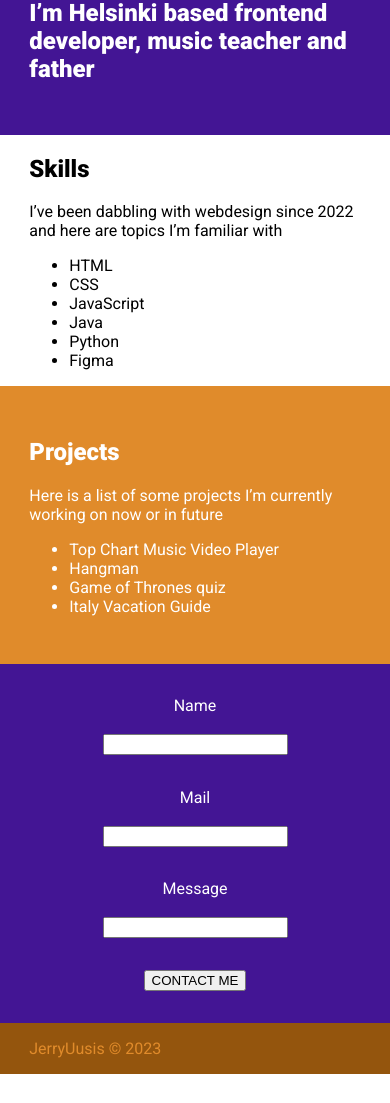
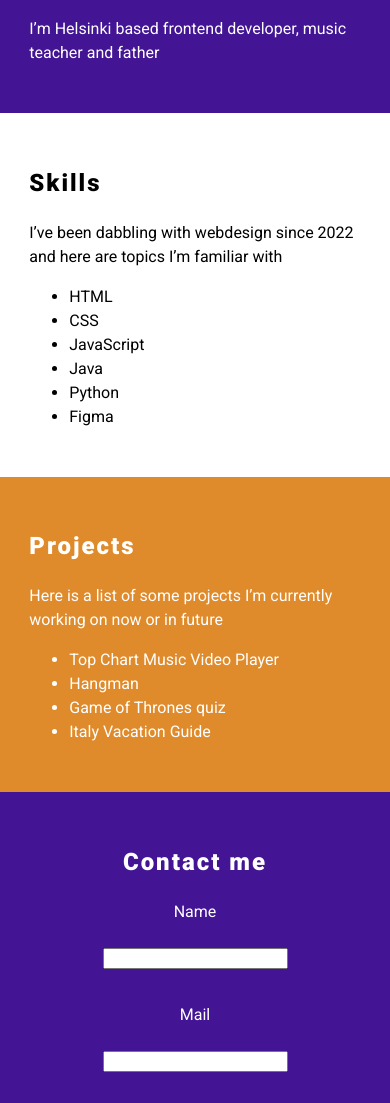
Before and after one commit to JerryUusis/portfolio-page, a plain HTML site: page index.html in a window 390 px wide. Shown: the part 636-1739 px from the top of the page. Before the commit the page ends 1710 px from the top, so only its background shows below. Drawn offline with Linux system fonts and the light colour scheme.

Commit message:
Centered hero section on mobile layouts and corrected some mistakes on index.html

```diff
--- a/Resources/style.css
+++ b/Resources/style.css
@@ -5,13 +5,34 @@
 body {
     margin: 0 auto;
     font-family: 'Roboto', sans-serif;
+    line-height: 1.5;
+}
+
+h1 {
+    letter-spacing: 3px;
+}
+
+h2 {
+    letter-spacing: 2px;
+}
+
+section {
+    padding: 2em 0;
 }
 
 input {
     max-width: 290px;
     align-self: center;
-    margin-bottom: 1em;
+    margin-bottom: .75em;
 }
+
+.row {
+    display: flex;
+    flex-direction: column;
+    align-items: center;
+}
+
+
 
 
 .img-container {
@@ -53,18 +74,13 @@ input {
     width: 100%;
 }
 
-.skills-section {
-    padding: 2em 0;
-}
 
 .projects-section {
-    padding: 2em 0;
     background-color: #E08B2B;
     color: #fff;
 }
 
 .contact-section {
-    padding: 2em 0;
     background-color: #431594;
 }
 
@@ -79,6 +95,7 @@ input {
 
 .btn {
     max-width: 290px;
+    padding: 1em 2.3em;
     align-self: center;
 }
 
@@ -108,5 +125,6 @@ input {
     .img-container {
         max-width: 400px;
         height: 650px;
+        margin-left: 2em;
     }
 }
--- a/index.html
+++ b/index.html
@@ -22,13 +22,13 @@
             <div class="img-container col"></div>
             <div class="hero-text-container col">
                 <h1>Yo I’m Jerry!</h1>
-                <h2>I’m Helsinki based frontend developer, music teacher and father</h2>
+                <p>I’m Helsinki based frontend developer, music teacher and father</p>
             </div>
         </div>
     </header>
-    <sections class="skills-section">
+    <section class="skills-section">
             <div class="container">
-            <h2>Skills</h2>
+            <h2 class=>Skills</h2>
             <p>I’ve been dabbling with webdesign since 2022 and here are topics I’m familiar with</p>
             <ul>
                 <li>HTML</li>
@@ -54,6 +54,7 @@
     </section>
     <section class="contact-section">
         <div class="container contact-form">
+            <h2 class="contact-title">Contact me</h2>
             <label for="username">Name</label>
             <br>
             <input type="username" id="username" name="username">
```
